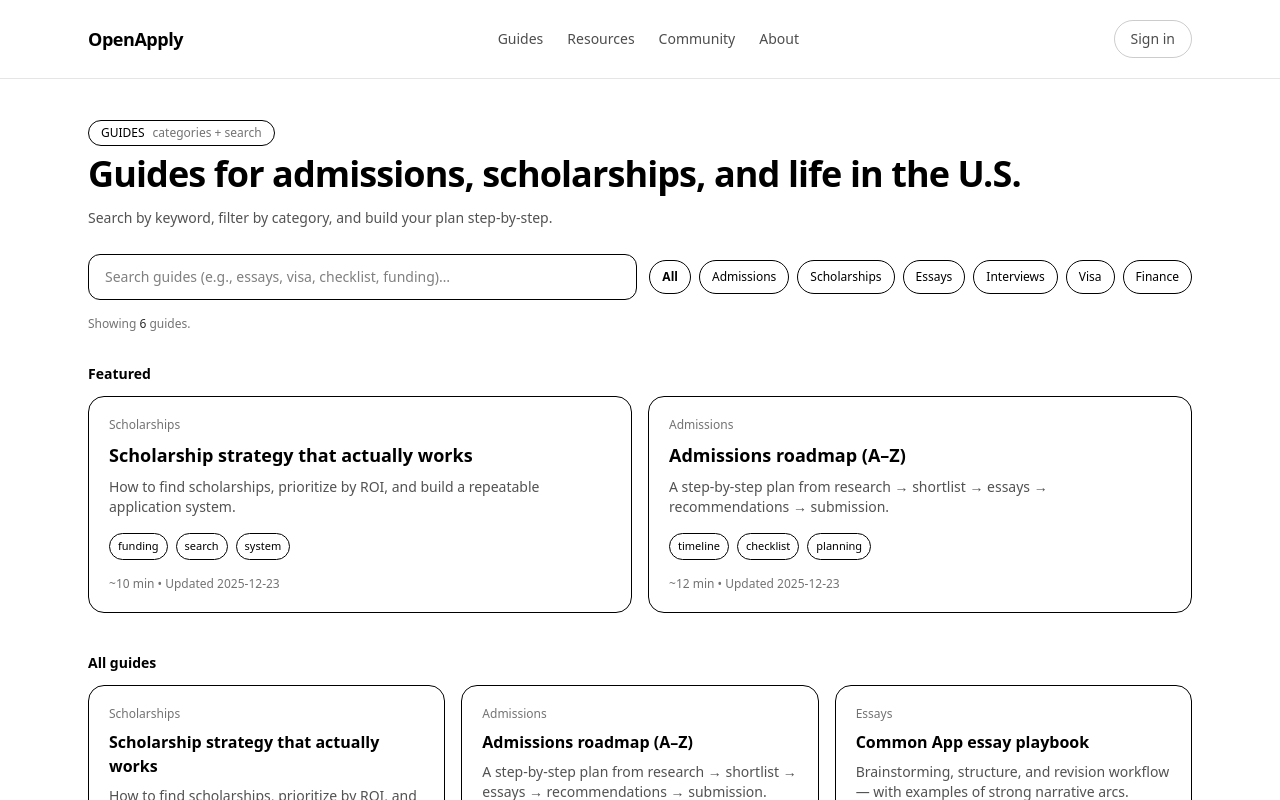
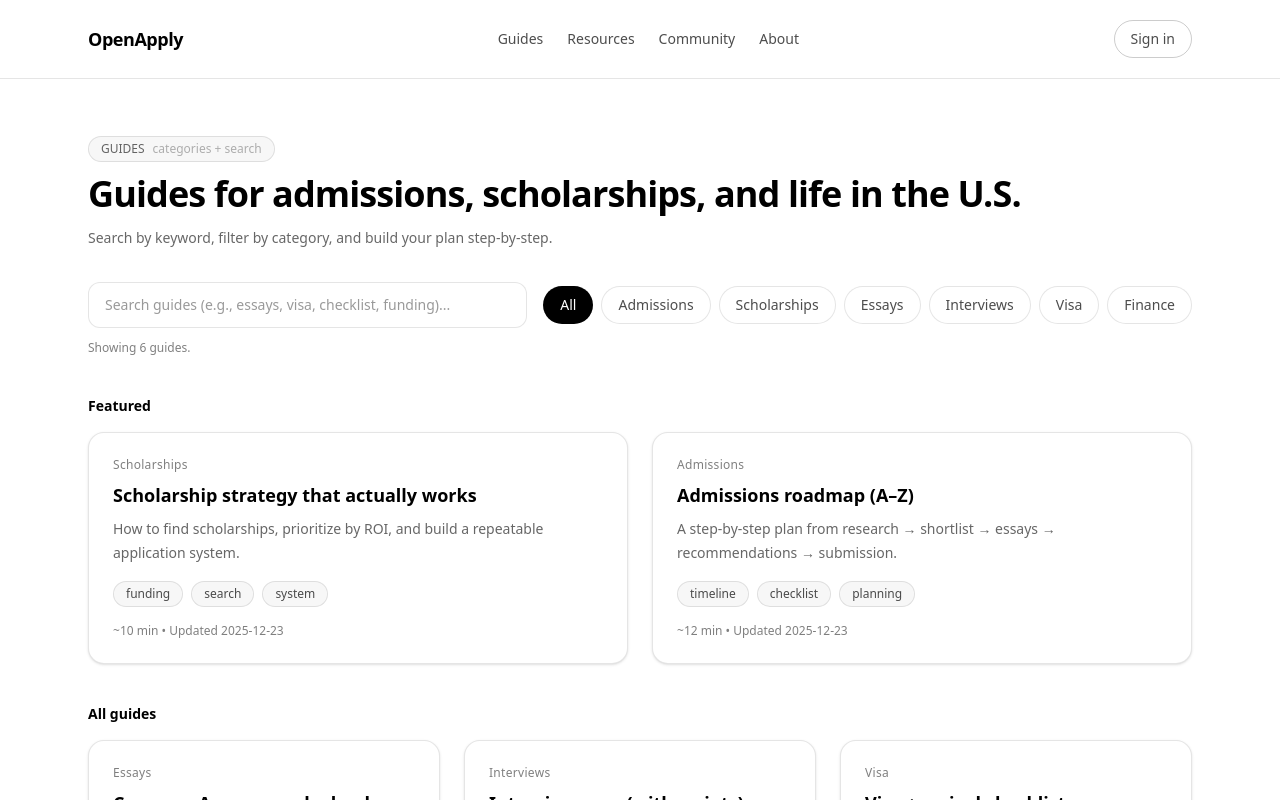
Before and after one commit to LuanDeri1/openapply, a Next.js app: page /guides in a window 1280 px wide. Shown: the top 800 px of the page. Built offline with nearby package versions, Linux system fonts and the light colour scheme.

Commit message:
Update guides page

```diff
--- a/app/guides/page.tsx
+++ b/app/guides/page.tsx
@@ -1,12 +1,21 @@
 "use client";
 
+import Link from "next/link";
 import { useMemo, useState } from "react";
 
+type GuideCategory =
+  | "Admissions"
+  | "Scholarships"
+  | "Essays"
+  | "Interviews"
+  | "Visa"
+  | "Finance";
+
 type Guide = {
-  id: string;
+  slug: string;
   title: string;
-  summary: string;
-  category: "Admissions" | "Scholarships" | "Visa" | "Essays" | "Interviews" | "Finance";
+  description: string;
+  category: GuideCategory;
   tags: string[];
   minutes: number;
   updated: string; // YYYY-MM-DD
@@ -15,9 +24,20 @@
 
 const GUIDES: Guide[] = [
   {
-    id: "admissions-roadmap",
+    slug: "scholarship-strategy-that-works",
+    title: "Scholarship strategy that actually works",
+    description:
+      "How to find scholarships, prioritize by ROI, and build a repeatable application system.",
+    category: "Scholarships",
+    tags: ["funding", "search", "system"],
+    minutes: 10,
+    updated: "2025-12-23",
+    featured: true,
+  },
+  {
+    slug: "admissions-roadmap-a-to-z",
     title: "Admissions roadmap (A–Z)",
-    summary:
+    description:
       "A step-by-step plan from research → shortlist → essays → recommendations → submission.",
     category: "Admissions",
     tags: ["timeline", "checklist", "planning"],
@@ -26,20 +46,9 @@
     featured: true,
   },
   {
-    id: "scholarship-strategy",
-    title: "Scholarship strategy that actually works",
-    summary:
-      "How to find scholarships, prioritize by ROI, and build a repeatable application system.",
-    category: "Scholarships",
-    tags: ["funding", "search", "system"],
-    minutes: 10,
-    updated: "2025-12-23",
-    featured: true,
-  },
-  {
-    id: "common-app-essays",
+    slug: "common-app-essay-playbook",
     title: "Common App essay playbook",
-    summary:
+    description:
       "Brainstorming, structure, and revision workflow — with examples of strong narrative arcs.",
     category: "Essays",
     tags: ["writing", "story", "revision"],
@@ -47,29 +56,29 @@
     updated: "2025-12-22",
   },
   {
-    id: "interview-prep",
+    slug: "interview-prep-scripts",
     title: "Interview prep (with scripts)",
-    summary:
+    description:
       "How to answer “Tell me about yourself”, “Why this school”, and tough follow-ups calmly.",
     category: "Interviews",
     tags: ["practice", "scripts", "confidence"],
-    minutes: 9,
+    minutes: 8,
     updated: "2025-12-21",
   },
   {
-    id: "visa-arrival",
+    slug: "visa-arrival-checklist",
     title: "Visa + arrival checklist",
-    summary:
+    description:
       "Docs to prepare, common pitfalls, and first-week setup (SIM, bank, ID, campus basics).",
     category: "Visa",
     tags: ["F-1", "arrival", "documents"],
-    minutes: 8,
+    minutes: 9,
     updated: "2025-12-20",
   },
   {
-    id: "budgeting-in-us",
+    slug: "budgeting-us-international",
     title: "Budgeting in the U.S. as an international student",
-    summary:
+    description:
       "Realistic monthly budgets, rent strategies, and how to avoid money stress during school.",
     category: "Finance",
     tags: ["budget", "rent", "planning"],
@@ -78,150 +87,172 @@
   },
 ];
 
-function classNames(...xs: Array<string | false | null | undefined>) {
-  return xs.filter(Boolean).join(" ");
+const CATEGORY_ORDER: (GuideCategory | "All")[] = [
+  "All",
+  "Admissions",
+  "Scholarships",
+  "Essays",
+  "Interviews",
+  "Visa",
+  "Finance",
+];
+
+function formatUpdated(dateStr: string) {
+  // Safe-ish formatting without importing date libs
+  // dateStr is "YYYY-MM-DD"
+  return dateStr;
+}
+
+function includesCI(haystack: string, needle: string) {
+  return haystack.toLowerCase().includes(needle.toLowerCase());
+}
+
+function GuideCard({ guide }: { guide: Guide }) {
+  return (
+    <Link
+      href={`/guides/${guide.slug}`}
+      className="group block rounded-2xl border border-black/10 bg-white p-6 shadow-sm transition hover:shadow-md"
+    >
+      <div className="mb-2 text-xs font-medium tracking-wide text-black/50">
+        {guide.category}
+      </div>
+
+      <div className="text-lg font-semibold text-black group-hover:underline">
+        {guide.title}
+      </div>
+
+      <p className="mt-2 text-sm leading-6 text-black/60">{guide.description}</p>
+
+      <div className="mt-4 flex flex-wrap gap-2">
+        {guide.tags.map((t) => (
+          <span
+            key={t}
+            className="rounded-full border border-black/10 bg-black/[0.03] px-3 py-1 text-xs text-black/70"
+          >
+            {t}
+          </span>
+        ))}
+      </div>
+
+      <div className="mt-4 text-xs text-black/50">
+        ~{guide.minutes} min • Updated {formatUpdated(guide.updated)}
+      </div>
+    </Link>
+  );
 }
 
 export default function GuidesPage() {
   const [query, setQuery] = useState("");
-  const [category, setCategory] = useState<string>("All");
-
-  const categories = useMemo(() => {
-    const set = new Set(GUIDES.map((g) => g.category));
-    return ["All", ...Array.from(set)];
-  }, []);
+  const [activeCategory, setActiveCategory] = useState<GuideCategory | "All">(
+    "All"
+  );
 
   const filtered = useMemo(() => {
-    const q = query.trim().toLowerCase();
+    const q = query.trim();
     return GUIDES.filter((g) => {
-      const matchesCategory = category === "All" ? true : g.category === category;
-      const haystack = `${g.title} ${g.summary} ${g.tags.join(" ")}`.toLowerCase();
-      const matchesQuery = q.length === 0 ? true : haystack.includes(q);
+      const matchesCategory =
+        activeCategory === "All" ? true : g.category === activeCategory;
+
+      const matchesQuery =
+        q.length === 0
+          ? true
+          : includesCI(g.title, q) ||
+            includesCI(g.description, q) ||
+            includesCI(g.category, q) ||
+            g.tags.some((t) => includesCI(t, q));
+
       return matchesCategory && matchesQuery;
-    }).sort((a, b) => (a.updated < b.updated ? 1 : -1));
-  }, [query, category]);
+    });
+  }, [query, activeCategory]);
 
-  const featured = filtered.filter((g) => g.featured);
+  const featured = useMemo(
+    () => filtered.filter((g) => g.featured),
+    [filtered]
+  );
+
+  // ✅ Fix: don’t duplicate featured in “All guides”
+  const nonFeatured = useMemo(
+    () => filtered.filter((g) => !g.featured),
+    [filtered]
+  );
 
   return (
-    <main className="mx-auto w-full max-w-6xl px-4 pb-16 pt-10 md:px-6">
-      <header className="mb-8">
-        <div className="mb-2 inline-flex items-center gap-2 rounded-full border px-3 py-1 text-xs">
-          <span className="font-medium">GUIDES</span>
-          <span className="text-neutral-500">categories + search</span>
+    <main className="mx-auto w-full max-w-6xl px-6 py-14">
+      <div className="mb-3">
+        <div className="inline-flex items-center gap-2 rounded-full border border-black/10 bg-black/[0.03] px-3 py-1 text-xs font-medium text-black/60">
+          GUIDES <span className="text-black/30">categories + search</span>
+        </div>
+      </div>
+
+      <h1 className="text-4xl font-semibold tracking-tight text-black">
+        Guides for admissions, scholarships, and life in the U.S.
+      </h1>
+
+      <p className="mt-3 max-w-2xl text-sm leading-6 text-black/60">
+        Search by keyword, filter by category, and build your plan step-by-step.
+      </p>
+
+      {/* Search + categories */}
+      <div className="mt-8 flex flex-col gap-4 md:flex-row md:items-center">
+        <div className="w-full md:flex-1">
+          <input
+            value={query}
+            onChange={(e) => setQuery(e.target.value)}
+            placeholder="Search guides (e.g., essays, visa, checklist, funding)..."
+            className="w-full rounded-xl border border-black/10 bg-white px-4 py-3 text-sm text-black outline-none ring-0 placeholder:text-black/40 focus:border-black/20"
+          />
         </div>
 
-        <h1 className="text-3xl font-semibold tracking-tight md:text-4xl">
-          Guides for admissions, scholarships, and life in the U.S.
-        </h1>
-        <p className="mt-3 max-w-2xl text-sm leading-6 text-neutral-600">
-          Search by keyword, filter by category, and build your plan step-by-step.
-        </p>
+        <div className="flex flex-wrap gap-2">
+          {CATEGORY_ORDER.map((cat) => {
+            const isActive = activeCategory === cat;
+            return (
+              <button
+                key={cat}
+                type="button"
+                onClick={() => setActiveCategory(cat as any)}
+                className={[
+                  "rounded-full border px-4 py-2 text-sm transition",
+                  isActive
+                    ? "border-black/20 bg-black text-white"
+                    : "border-black/10 bg-white text-black/70 hover:bg-black/[0.03]",
+                ].join(" ")}
+              >
+                {cat}
+              </button>
+            );
+          })}
+        </div>
+      </div>
 
-        {/* Search + filters */}
-        <div className="mt-6 flex flex-col gap-3 md:flex-row md:items-center">
-          <div className="w-full md:flex-1">
-            <label className="sr-only" htmlFor="search">
-              Search guides
-            </label>
-            <input
-              id="search"
-              value={query}
-              onChange={(e) => setQuery(e.target.value)}
-              placeholder="Search guides (e.g., essays, visa, checklist, funding)…"
-              className="w-full rounded-xl border px-4 py-3 text-sm outline-none focus:ring"
-            />
-          </div>
-
-          <div className="flex flex-wrap gap-2">
-            {categories.map((c) => (
-              <button
-                key={c}
-                onClick={() => setCategory(c)}
-                className={classNames(
-                  "rounded-full border px-3 py-2 text-xs",
-                  c === category && "font-semibold"
-                )}
-              >
-                {c}
-              </button>
-            ))}
-          </div>
-        </div>
-
-        <div className="mt-4 text-xs text-neutral-500">
-          Showing <span className="font-medium text-neutral-800">{filtered.length}</span> guide
-          {filtered.length === 1 ? "" : "s"}
-          {category !== "All" ? (
-            <>
-              {" "}
-              in <span className="font-medium text-neutral-800">{category}</span>
-            </>
-          ) : null}
-          {query.trim() ? (
-            <>
-              {" "}
-              matching <span className="font-medium text-neutral-800">“{query.trim()}”</span>
-            </>
-          ) : null}
-          .
-        </div>
-      </header>
+      <div className="mt-3 text-xs text-black/50">
+        Showing {filtered.length} guide{filtered.length === 1 ? "" : "s"}.
+      </div>
 
       {/* Featured */}
-      {featured.length > 0 ? (
-        <section className="mb-10">
-          <h2 className="mb-3 text-sm font-semibold">Featured</h2>
-          <div className="grid gap-4 md:grid-cols-2">
+      {featured.length > 0 && (
+        <section className="mt-10">
+          <div className="mb-4 text-sm font-semibold text-black">Featured</div>
+          <div className="grid gap-6 md:grid-cols-2">
             {featured.map((g) => (
-              <article key={g.id} className="rounded-2xl border p-5">
-                <div className="mb-2 text-xs text-neutral-500">{g.category}</div>
-                <h3 className="text-lg font-semibold">{g.title}</h3>
-                <p className="mt-2 text-sm text-neutral-600">{g.summary}</p>
-                <div className="mt-4 flex flex-wrap gap-2">
-                  {g.tags.map((t) => (
-                    <span key={t} className="rounded-full border px-2 py-1 text-[11px]">
-                      {t}
-                    </span>
-                  ))}
-                </div>
-                <div className="mt-4 text-xs text-neutral-500">
-                  ~{g.minutes} min • Updated {g.updated}
-                </div>
-              </article>
+              <GuideCard key={g.slug} guide={g} />
             ))}
           </div>
         </section>
-      ) : null}
+      )}
 
-      {/* All results */}
-      <section>
-        <h2 className="mb-3 text-sm font-semibold">All guides</h2>
+      {/* All guides */}
+      <section className="mt-10">
+        <div className="mb-4 text-sm font-semibold text-black">All guides</div>
 
-        {filtered.length === 0 ? (
-          <div className="rounded-2xl border p-6 text-sm text-neutral-600">
-            No results. Try a different keyword or switch categories.
+        {nonFeatured.length === 0 ? (
+          <div className="rounded-2xl border border-black/10 bg-white p-8 text-sm text-black/60">
+            No guides match your search. Try a different keyword or category.
           </div>
         ) : (
-          <div className="grid gap-4 md:grid-cols-2 lg:grid-cols-3">
-            {filtered.map((g) => (
-              <article key={g.id} className="rounded-2xl border p-5">
-                <div className="mb-2 text-xs text-neutral-500">{g.category}</div>
-                <h3 className="text-base font-semibold">{g.title}</h3>
-                <p className="mt-2 text-sm text-neutral-600">{g.summary}</p>
-
-                <div className="mt-4 flex flex-wrap gap-2">
-                  {g.tags.map((t) => (
-                    <span key={t} className="rounded-full border px-2 py-1 text-[11px]">
-                      {t}
-                    </span>
-                  ))}
-                </div>
-
-                <div className="mt-4 text-xs text-neutral-500">
-                  ~{g.minutes} min • Updated {g.updated}
-                </div>
-              </article>
+          <div className="grid gap-6 md:grid-cols-3">
+            {nonFeatured.map((g) => (
+              <GuideCard key={g.slug} guide={g} />
             ))}
           </div>
         )}
```
